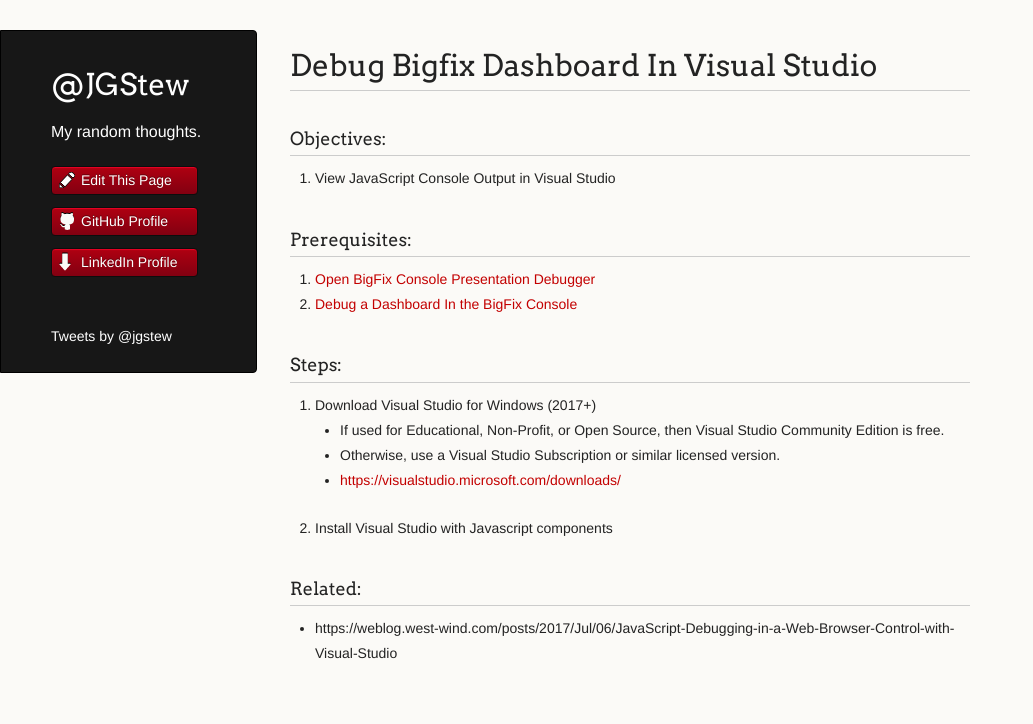
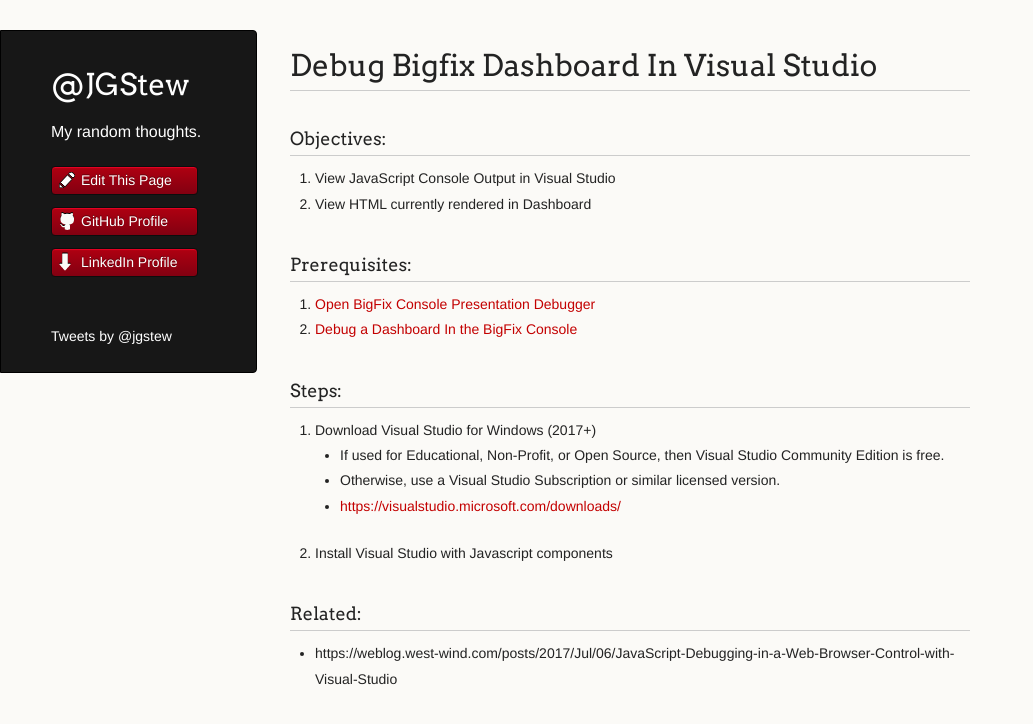
Before and after one commit to jgstew/jgstew.github.io, a Jekyll site: the page built from _posts/2018-11-27-Debug-BigFix-Dashboard-In-Visual-Studio.md, in a window 1280 px wide. Shown: the top 724 px of the page, without its empty margins (0-1033 px from the left). Built offline with Jekyll 4.4.1, drawn with Linux system fonts in a browser that asks for light colours; nearby versions of some CDN libraries; comment, search, counter and statistics services are not loaded.

Commit message:
Update 2018-11-27-Debug-BigFix-Dashboard-In-Visual-Studio.md

```diff
--- a/_posts/2018-11-27-Debug-BigFix-Dashboard-In-Visual-Studio.md
+++ b/_posts/2018-11-27-Debug-BigFix-Dashboard-In-Visual-Studio.md
@@ -2,6 +2,7 @@
 
 ### Objectives:
 1. View JavaScript Console Output in Visual Studio
+2. View HTML currently rendered in Dashboard
 
 ### Prerequisites:
 
```
